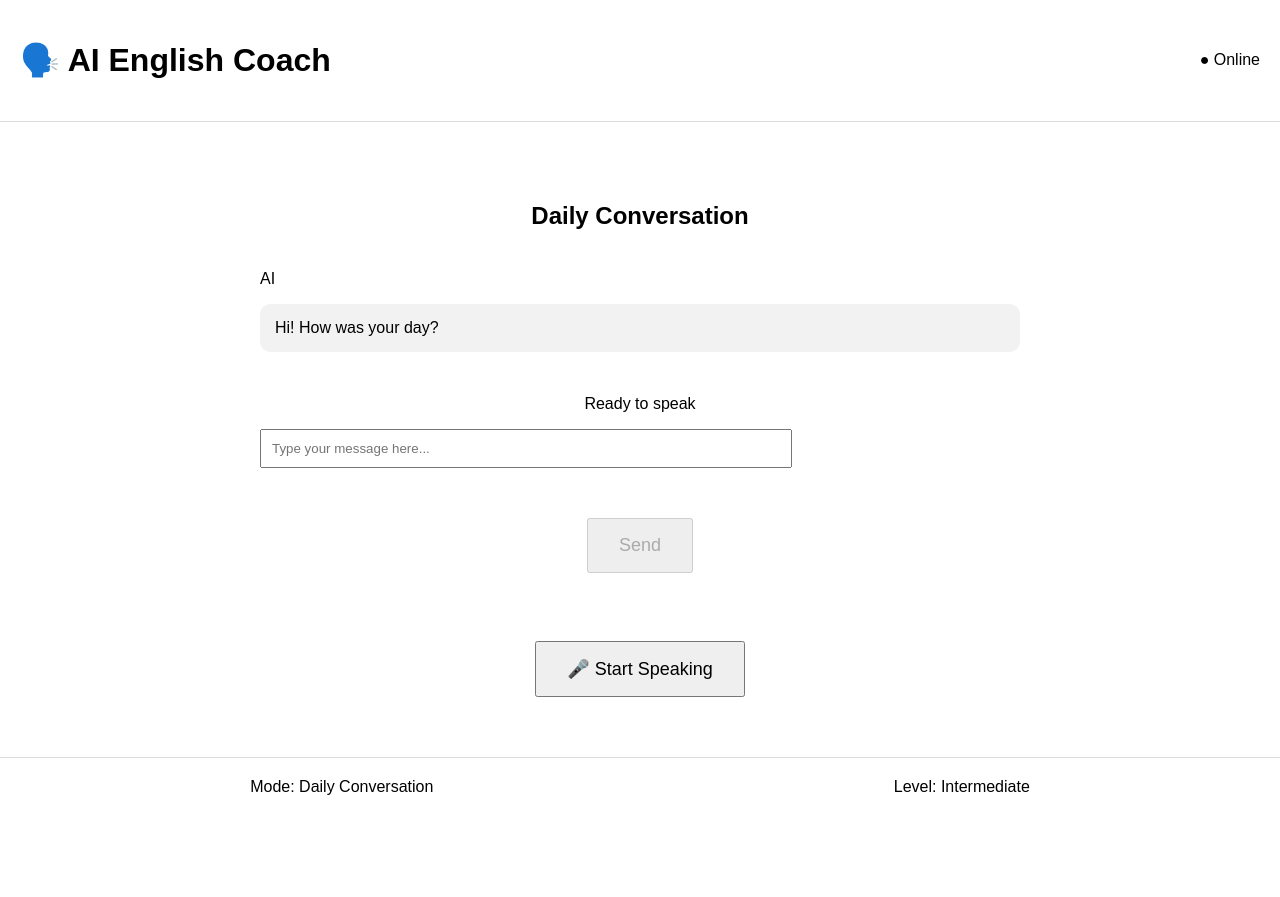
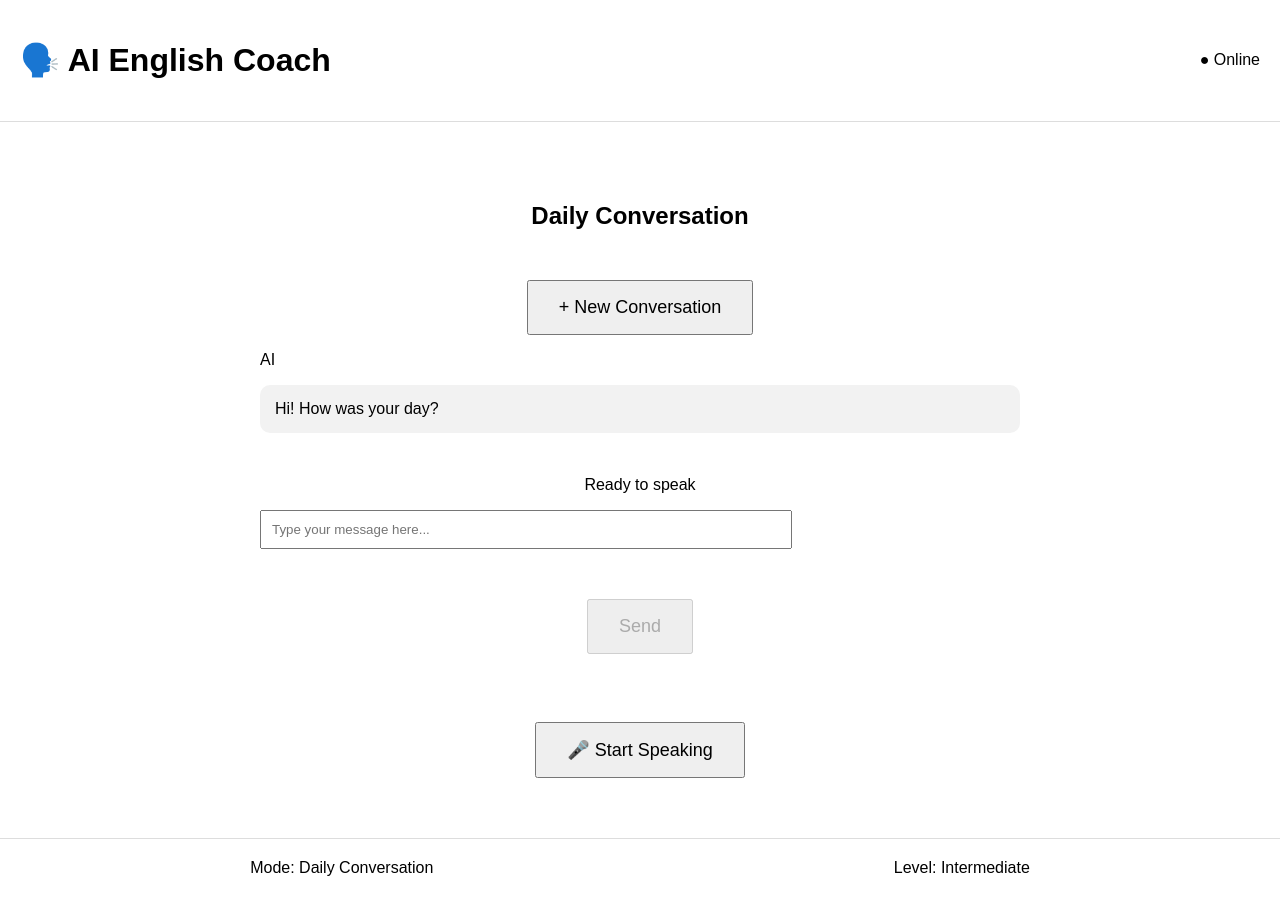
Before and after one commit to sahal-cm/English_Trainer_Voice_Chatbot, a React app in the folder frontend/: page / in a window 1280 px wide. Before the commit the page ends 816 px from the top, so only its background shows below. Built offline with nearby package versions, Linux system fonts and the light colour scheme; the HTML template or start-up script is replaced by a standard one.

Commit message:
Add new conversation reset

```diff
--- a/frontend/src/App.jsx
+++ b/frontend/src/App.jsx
@@ -17,6 +17,26 @@ function App() {
   ]);
   const [typedMessage, setTypedMessage] = useState("");
   const [isSending, setIsSending] = useState(false);
+
+  const startNewConversation = () => {
+    if (isRecording || isSending) return;
+
+    setConversation([
+      {
+        role: "ai",
+        text: "Hi! How was your day?",
+      },
+    ]);
+
+    setTranscription("");
+    setSpeechAnalysis(null);
+    setFluencyScore(null);
+    setGrammarAnalysis(null);
+    setCommunicationScore(null);
+    setAiMessage("Hi! How was your day?");
+    setTypedMessage("");
+    setStatus("Ready to speak");
+  };
 
   const sendTypedMessage = async (event) => {
     event.preventDefault();
@@ -200,6 +220,13 @@ function App() {
       <main>
         <h2>Daily Conversation</h2>
 
+        <button
+          onClick={startNewConversation}
+          disabled={isRecording || isSending}
+        >
+          + New Conversation
+        </button>
+
 
           {conversation.map((message, index) => (
             <div key={index}>
```
Lines whose indentation alone changed are shown as unchanged.
